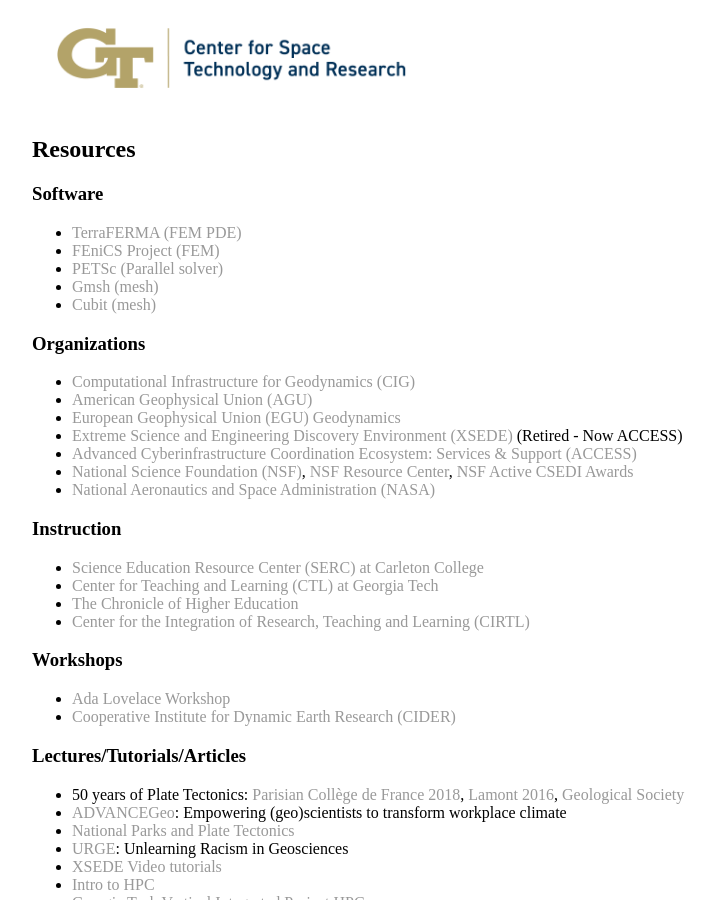
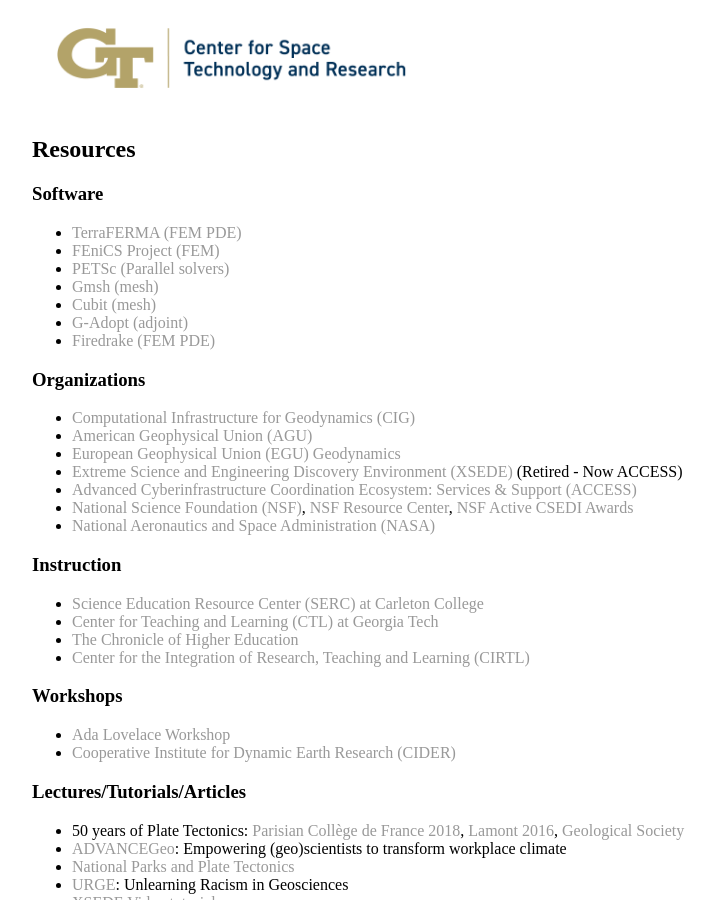
Before and after one commit to joycesim/joycesim.github.io, a Jekyll site: the page built from research/index.md, in a window 1280 px wide and 900 px high, scrolled down 6166 px. Shown: the whole window, without its empty margins (224-939 px from the left). Built offline with Jekyll 4.4.1, drawn with Linux system fonts in a browser that asks for light colours.

Commit message:
Update index.md

```diff
--- a/research/index.md
+++ b/research/index.md
@@ -112,9 +112,11 @@
 ### Software
 * [TerraFERMA (FEM PDE)](http://terraferma.github.io/)
 * [FEniCS Project (FEM)](https://fenicsproject.org/)
-* [PETSc (Parallel solver)](https://www.mcs.anl.gov/petsc/)
+* [PETSc (Parallel solvers)](https://www.mcs.anl.gov/petsc/)
 * [Gmsh (mesh)](https://gmsh.info/)
 * [Cubit (mesh)](https://cubit.sandia.gov/)
+* [G-Adopt (adjoint)](https://gadopt.org/)
+* [Firedrake (FEM PDE)](https://www.firedrakeproject.org/)
 
 ### Organizations
 * [Computational Infrastructure for Geodynamics (CIG)](https://geodynamics.org/cig/)
```
